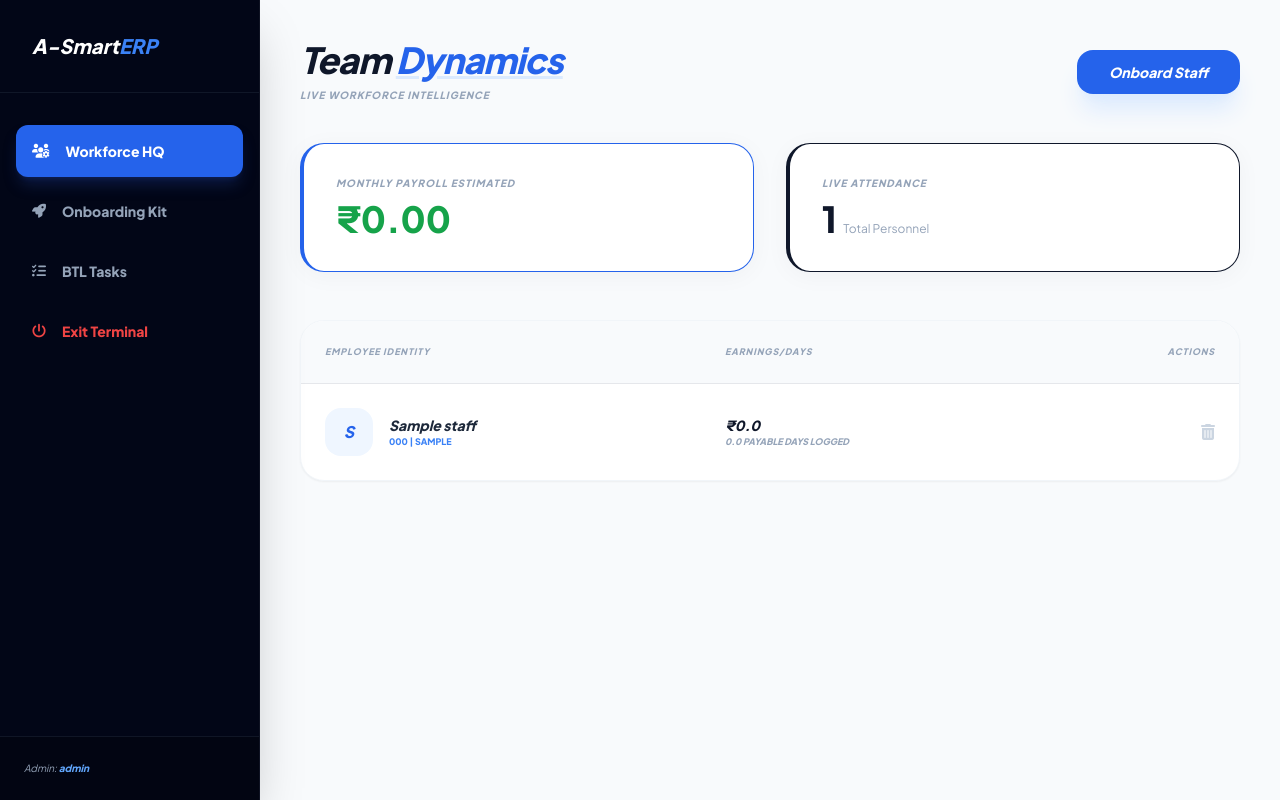
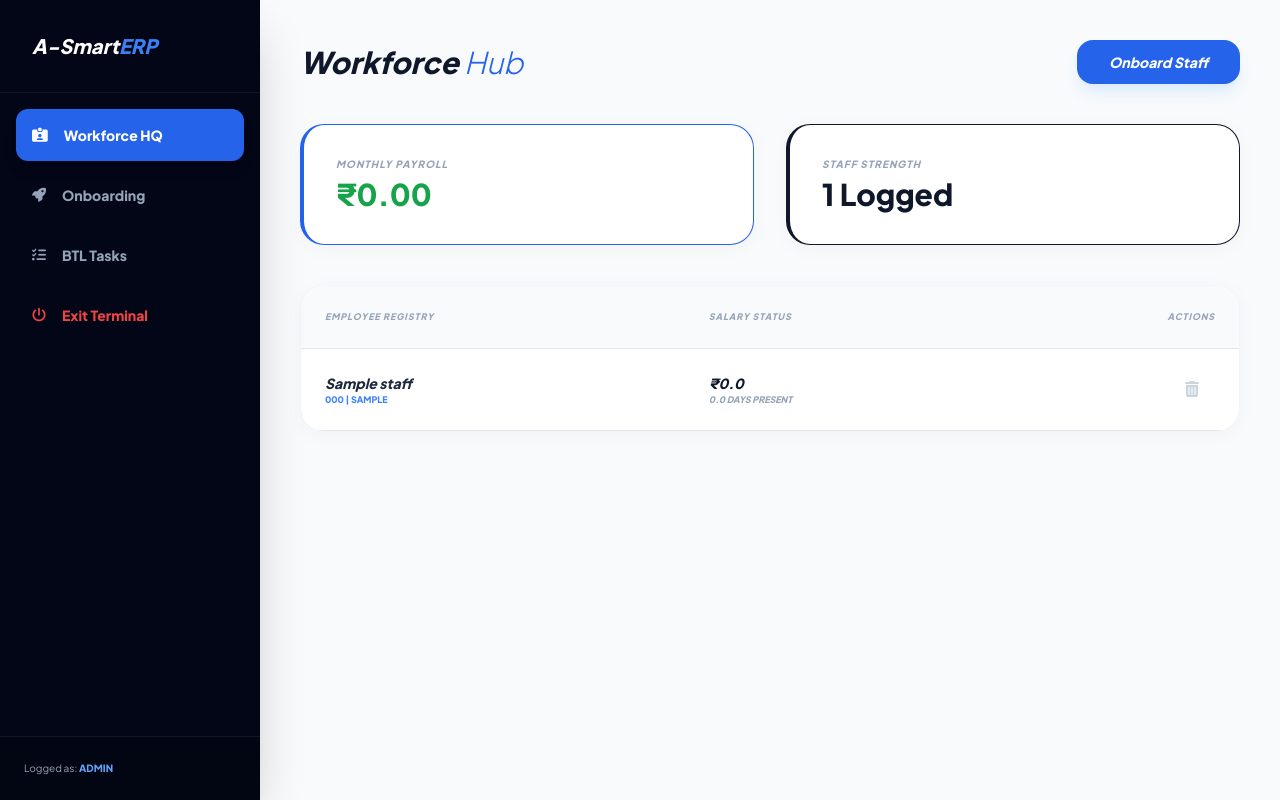
Before and after one commit to careatc1-pixel/A-SmartERP, a Flask app: page /hrm in a window 1280 px wide. Run offline with Flask 3, Linux system fonts and the light colour scheme; a user stored in the database is signed in; tables that the repository leaves empty hold one stand-in row (values such as "Sample post"); some libraries are stand-ins or nearby versions.

Commit message:
ERP Update

```diff
--- a/app.py
+++ b/app.py
@@ -6,7 +6,7 @@ from datetime import datetime
 
 app = Flask(__name__)
 
-# Neon Connection
+# Connection String Fix
 DB_URL = "postgresql://neondb_owner:npg_h85KlFgYbsmE@ep-holy-breeze-amzy28jw-pooler.c-5.us-east-1.aws.neon.tech/neondb?sslmode=require"
 if DB_URL.startswith("postgres://"):
     DB_URL = DB_URL.replace("postgres://", "postgresql://", 1)
@@ -14,7 +14,7 @@ if DB_URL.startswith("postgres://"):
 app.config.update(
     SQLALCHEMY_DATABASE_URI=DB_URL,
     SQLALCHEMY_TRACK_MODIFICATIONS=False,
-    SECRET_KEY='ATC_ULTRA_FIX_2026'
+    SECRET_KEY='ATC_ULTRA_FINAL_FIX'
 )
 
 db = SQLAlchemy(app)
@@ -76,48 +76,43 @@ def logout():
 @login_required
 def hrm():
     if request.method == 'POST':
+        # Simple Add Logic
         last = Staff.query.order_by(Staff.id.desc()).first()
         code = "AC101" if not last else f"AC{int(last.emp_code.replace('AC', '')) + 1}"
         new_s = Staff(
-            emp_code=code,
-            name=request.form.get('name'),
-            designation=request.form.get('designation'),
-            salary=float(request.form.get('salary')),
-            laptop_issued='laptop' in request.form,
-            id_card_issued='id_card' in request.form
+            emp_code=code, name=request.form.get('name'),
+            designation=request.form.get('designation'), salary=float(request.form.get('salary')),
+            laptop_issued='laptop' in request.form, id_card_issued='id_card' in request.form
         )
-        db.session.add(new_s)
-        db.session.commit()
+        db.session.add(new_s); db.session.commit()
         return redirect(url_for('hrm'))
 
-    # Safe Fetching
+    # Initialize Defaults to prevent crash
+    staff_data = []
+    total_payroll = 0.0
+    tasks_list = []
+
     try:
         all_staff = Staff.query.all()
-        tasks = Task.query.all()
-    except:
-        all_staff, tasks = [], []
+        tasks_list = Task.query.all()
+        today = datetime.now()
+        days_in_month = calendar.monthrange(today.year, today.month)[1]
 
-    today = datetime.now()
-    days_in_month = calendar.monthrange(today.year, today.month)[1]
+        for s in all_staff:
+            full = Attendance.query.filter_by(staff_id=s.id, status='Full Day').count()
+            half = Attendance.query.filter_by(staff_id=s.id, status='Half Day').count()
+            payable = full + (half * 0.5)
+            earned = round((s.salary / days_in_month) * payable, 2)
+            total_payroll += earned
+            staff_data.append({'info': s, 'earned': earned, 'payable': payable})
+    except Exception as e:
+        print(f"Error: {e}")
 
-    staff_data = []
-    total_payroll = 0
-    for s in all_staff:
-        full = Attendance.query.filter_by(staff_id=s.id, status='Full Day').count()
-        half = Attendance.query.filter_by(staff_id=s.id, status='Half Day').count()
-        payable = full + (half * 0.5)
-        earned = round((s.salary / days_in_month) * payable, 2)
-        total_payroll += earned
-        staff_data.append({'info': s, 'earned': earned, 'payable': payable})
-
-    return render_template('hrm.html', staff=staff_data, total_payroll=total_payroll, tasks=tasks, name=current_user.username)
-
-@app.route('/delete-staff/<int:id>')
-@login_required
-def delete_staff(id):
-    s = Staff.query.get_or_404(id)
-    db.session.delete(s); db.session.commit()
-    return redirect(url_for('hrm'))
+    return render_template('hrm.html',
+                           staff=staff_data,
+                           total_payroll=total_payroll,
+                           tasks=tasks_list,
+                           name=current_user.username)
 
 if __name__ == '__main__':
     with app.app_context():
--- a/templates/hrm.html
+++ b/templates/hrm.html
@@ -3,154 +3,130 @@
 <head>
     <meta charset="UTF-8">
     <meta name="viewport" content="width=device-width, initial-scale=1.0">
-    <title>A-SmartERP Pro | Terminal</title>
+    <title>A-SmartERP Pro | Hub</title>
     <script src="https://cdn.tailwindcss.com"></script>
     <script defer src="https://unpkg.com/alpinejs@3.x.x/dist/cdn.min.js"></script>
     <link rel="stylesheet" href="https://cdnjs.cloudflare.com/ajax/libs/animate.css/4.1.1/animate.min.css"/>
     <link rel="stylesheet" href="https://cdnjs.cloudflare.com/ajax/libs/font-awesome/6.4.0/css/all.min.css">
     <style>
         @import url('https://fonts.googleapis.com/css2?family=Plus+Jakarta+Sans:wght@300;400;600;800&display=swap');
-        body { font-family: 'Plus Jakarta Sans', sans-serif; background: #f8fafc; margin:0; }
-        .sidebar { background: #020617; width: 260px; height: 100vh; position: fixed; border-right: 1px solid rgba(255,255,255,0.05); }
+        body { font-family: 'Plus Jakarta Sans', sans-serif; background: #f8fafc; margin: 0; }
+        .sidebar { background: #020617; width: 260px; height: 100vh; position: fixed; }
         .content { margin-left: 260px; padding: 40px; }
-        .glass { background: white; border-radius: 1.5rem; border: 1px solid #f1f5f9; box-shadow: 0 4px 25px rgba(0,0,0,0.04); transition: all 0.3s ease; }
-        .glass:hover { transform: translateY(-5px); box-shadow: 0 10px 35px rgba(0,0,0,0.06); }
+        .glass { background: white; border-radius: 1.5rem; border: 1px solid #f1f5f9; box-shadow: 0 4px 20px rgba(0,0,0,0.03); }
         [x-cloak] { display: none !important; }
-        @media (max-width: 1024px) { .sidebar { width: 70px; } .content { margin-left: 70px; } .st { display: none; } }
     </style>
 </head>
 <body x-data="{ tab: 'workforce', modal: false }">
 
     <aside class="sidebar text-slate-400 flex flex-col shadow-2xl z-50">
         <div class="p-8 border-b border-slate-800/50">
-            <h1 class="text-xl font-black italic text-white st">A-Smart<span class="text-blue-500">ERP</span></h1>
+            <h1 class="text-xl font-black italic text-white">A-Smart<span class="text-blue-500">ERP</span></h1>
         </div>
-        <nav class="flex-grow p-4 space-y-2 mt-4">
-            <button @click="tab = 'workforce'" :class="tab == 'workforce' ? 'bg-blue-600 text-white shadow-lg shadow-blue-900/40' : ''" class="w-full flex items-center gap-4 p-4 rounded-xl font-bold text-sm transition-all">
-                <i class="fas fa-users-cog"></i> <span class="st">Workforce HQ</span>
+        <nav class="flex-grow p-4 space-y-2">
+            <button @click="tab = 'workforce'" :class="tab == 'workforce' ? 'bg-blue-600 text-white shadow-lg' : ''" class="w-full flex items-center gap-4 p-4 rounded-xl font-bold text-sm transition-all">
+                <i class="fas fa-id-card-alt"></i> Workforce HQ
             </button>
-            <button @click="tab = 'onboarding'" :class="tab == 'onboarding' ? 'bg-blue-600 text-white shadow-lg shadow-blue-900/40' : ''" class="w-full flex items-center gap-4 p-4 rounded-xl font-bold text-sm transition-all">
-                <i class="fas fa-rocket"></i> <span class="st">Onboarding Kit</span>
+            <button @click="tab = 'onboarding'" :class="tab == 'onboarding' ? 'bg-blue-600 text-white shadow-lg' : ''" class="w-full flex items-center gap-4 p-4 rounded-xl font-bold text-sm transition-all">
+                <i class="fas fa-rocket"></i> Onboarding
             </button>
-            <button @click="tab = 'tasks'" :class="tab == 'tasks' ? 'bg-blue-600 text-white shadow-lg shadow-blue-900/40' : ''" class="w-full flex items-center gap-4 p-4 rounded-xl font-bold text-sm transition-all">
-                <i class="fas fa-tasks"></i> <span class="st">BTL Tasks</span>
+            <button @click="tab = 'tasks'" :class="tab == 'tasks' ? 'bg-blue-600 text-white shadow-lg' : ''" class="w-full flex items-center gap-4 p-4 rounded-xl font-bold text-sm transition-all">
+                <i class="fas fa-tasks"></i> BTL Tasks
             </button>
-            <a href="/logout" class="flex items-center gap-4 p-4 text-red-500 mt-10 font-bold text-sm hover:bg-red-500/10 rounded-xl transition-all">
-                <i class="fas fa-power-off"></i> <span class="st">Exit Terminal</span>
+            <a href="/logout" class="flex items-center gap-4 p-4 text-red-500 mt-10 font-bold text-sm">
+                <i class="fas fa-power-off"></i> Exit Terminal
             </a>
         </nav>
         <div class="p-6 bg-black/20 text-[10px] border-t border-slate-800/50">
-            <p class="st italic">Admin: <span class="text-blue-400 font-bold">{{ name }}</span></p>
+            Logged as: <span class="text-blue-400 font-bold uppercase">{{ name }}</span>
         </div>
     </aside>
 
     <main class="content">
-
         <div x-show="tab == 'workforce'" class="animate__animated animate__fadeIn">
             <header class="flex justify-between items-center mb-10">
-                <div>
-                    <h2 class="text-4xl font-black italic tracking-tight text-slate-900">Team <span class="text-blue-600 underline decoration-blue-100 italic">Dynamics</span></h2>
-                    <p class="text-[10px] font-bold text-slate-400 uppercase tracking-widest mt-2 italic">Live Workforce Intelligence</p>
-                </div>
-                <button @click="modal = true" class="bg-blue-600 text-white px-8 py-3 rounded-2xl font-bold shadow-xl shadow-blue-100 hover:scale-105 transition-all italic text-sm">Onboard Staff</button>
+                <h2 class="text-3xl font-black italic text-slate-900">Workforce <span class="text-blue-600 italic font-light">Hub</span></h2>
+                <button @click="modal = true" class="bg-blue-600 text-white px-8 py-3 rounded-2xl font-bold text-sm italic shadow-lg shadow-blue-100 transition-all hover:scale-105">Onboard Staff</button>
             </header>
 
-            <div class="grid grid-cols-1 md:grid-cols-2 gap-8 mb-12">
+            <div class="grid grid-cols-1 md:grid-cols-2 gap-8 mb-10">
                 <div class="glass p-8 border-l-4 border-blue-600">
-                    <p class="text-[10px] font-bold text-slate-400 uppercase tracking-widest mb-2 italic">Monthly Payroll Estimated</p>
-                    <h3 class="text-4xl font-black text-green-600">₹{{ "{:,.2f}".format(total_payroll) }}</h3>
+                    <p class="text-[10px] font-bold text-slate-400 uppercase tracking-widest mb-1 italic">Monthly Payroll</p>
+                    <h3 class="text-3xl font-black text-green-600">₹{{ "{:,.2f}".format(total_payroll if total_payroll else 0) }}</h3>
                 </div>
                 <div class="glass p-8 border-l-4 border-slate-900">
-                    <p class="text-[10px] font-bold text-slate-400 uppercase tracking-widest mb-2 italic">Live Attendance</p>
-                    <h3 class="text-4xl font-black text-slate-900">{{ staff|length }} <span class="text-xs font-normal text-slate-400">Total Personnel</span></h3>
+                    <p class="text-[10px] font-bold text-slate-400 uppercase tracking-widest mb-1 italic">Staff Strength</p>
+                    <h3 class="text-3xl font-black text-slate-900">{{ staff|length if staff else 0 }} Logged</h3>
                 </div>
             </div>
 
-            <div class="glass overflow-hidden shadow-sm">
+            <div class="glass overflow-hidden">
                 <table class="w-full text-left">
-                    <thead class="bg-slate-50 text-slate-400 text-[9px] font-bold uppercase tracking-widest border-b italic">
-                        <tr><th class="p-6">Employee Identity</th><th class="p-6">Earnings/Days</th><th class="p-6 text-right">Actions</th></tr>
+                    <thead class="bg-slate-50 text-slate-400 text-[9px] font-bold uppercase italic tracking-widest border-b">
+                        <tr><th class="p-6">Employee Registry</th><th class="p-6">Salary Status</th><th class="p-6 text-right">Actions</th></tr>
                     </thead>
-                    <tbody class="divide-y divide-slate-50">
+                    <tbody>
+                        {% if staff %}
                             {% for s in staff %}
-                        <tr class="hover:bg-slate-50 transition group">
-                            <td class="p-6 flex items-center gap-4">
-                                <div class="w-12 h-12 bg-blue-50 text-blue-600 rounded-2xl flex items-center justify-center font-black group-hover:bg-blue-600 group-hover:text-white transition-all italic">{{ s.info.name[:1]|upper }}</div>
-                                <div>
+                            <tr class="hover:bg-slate-50 transition border-b group">
+                                <td class="p-6">
                                     <p class="font-bold text-slate-800 text-sm italic">{{ s.info.name }}</p>
                                     <p class="text-[9px] font-bold text-blue-500 uppercase">{{ s.info.emp_code }} | {{ s.info.designation }}</p>
-                                </div>
                                 </td>
                                 <td class="p-6">
                                     <p class="font-black text-slate-900 text-sm italic">₹{{ s.earned }}</p>
-                                <p class="text-[9px] font-bold text-slate-400 uppercase italic">{{ s.payable }} Payable Days Logged</p>
+                                    <p class="text-[9px] font-bold text-slate-400 italic uppercase">{{ s.payable }} Days Present</p>
                                 </td>
                                 <td class="p-6 text-right">
-                                <a href="/delete-staff/{{ s.info.id }}" class="text-slate-300 hover:text-red-500 transition-all"><i class="fas fa-trash-alt"></i></a>
+                                    <a href="/delete-staff/{{ s.info.id }}" class="text-slate-300 hover:text-red-500 px-4 transition-all"><i class="fas fa-trash-alt"></i></a>
                                 </td>
                             </tr>
                             {% endfor %}
+                        {% else %}
+                            <tr><td colspan="3" class="p-20 text-center text-slate-300 font-bold italic">No active personnel found.</td></tr>
+                        {% endif %}
                     </tbody>
                 </table>
             </div>
         </div>
 
-        <div x-show="tab == 'onboarding'" class="animate__animated animate__fadeIn" x-cloak>
-            <h2 class="text-3xl font-black italic mb-10 text-slate-900">Joining <span class="text-blue-600 underline decoration-blue-100 italic">Kit Tracker</span></h2>
+        <div x-show="tab == 'onboarding'" x-cloak class="animate__animated animate__fadeIn">
+            <h2 class="text-3xl font-black italic mb-10 text-slate-900">Joining <span class="text-blue-600 italic font-light">Kit</span></h2>
             <div class="grid grid-cols-1 md:grid-cols-2 lg:grid-cols-3 gap-6">
+                {% if staff %}
                     {% for s in staff %}
-                <div class="glass p-6 border-t-2 border-blue-500 group">
-                    <div class="flex justify-between items-center mb-6">
-                        <h4 class="font-black italic text-slate-800">{{ s.info.name }}</h4>
-                        <span class="text-[8px] font-bold px-2 py-1 bg-blue-50 text-blue-500 rounded-md">{{ s.info.emp_code }}</span>
-                    </div>
-                    <div class="space-y-3">
-                        <div class="flex justify-between items-center p-3 bg-slate-50 rounded-xl">
-                            <span class="text-[10px] font-bold text-slate-500 uppercase">Laptop Issued</span>
+                    <div class="glass p-6 group hover:border-blue-200 transition-all">
+                        <h4 class="font-black italic text-slate-800 mb-4 border-b pb-2">{{ s.info.name }}</h4>
+                        <div class="space-y-4">
+                            <div class="flex justify-between items-center p-3 bg-slate-50 rounded-xl text-[10px] font-bold uppercase italic">
+                                <span>Laptop Assets</span>
                                 <i class="fas {{ 'fa-check-circle text-green-500' if s.info.laptop_issued else 'fa-times-circle text-slate-300' }}"></i>
                             </div>
-                        <div class="flex justify-between items-center p-3 bg-slate-50 rounded-xl">
-                            <span class="text-[10px] font-bold text-slate-500 uppercase">ID Card Provided</span>
+                            <div class="flex justify-between items-center p-3 bg-slate-50 rounded-xl text-[10px] font-bold uppercase italic">
+                                <span>Official ID Card</span>
                                 <i class="fas {{ 'fa-check-circle text-green-500' if s.info.id_card_issued else 'fa-times-circle text-slate-300' }}"></i>
                             </div>
                         </div>
                     </div>
                     {% endfor %}
+                {% endif %}
             </div>
         </div>
-
-        <div x-show="tab == 'tasks'" class="animate__animated animate__fadeIn" x-cloak>
-            <h2 class="text-3xl font-black italic mb-10 text-slate-900">BTL <span class="text-blue-600 underline decoration-blue-100 italic">Terminal</span></h2>
-            <div class="grid grid-cols-1 md:grid-cols-3 gap-6">
-                {% for t in tasks %}
-                <div class="glass p-6 {{ 'border-t-4 border-red-500 shadow-red-50' if t.priority == 'High' else 'border-t-4 border-slate-300' }}">
-                    <p class="text-[8px] font-bold uppercase tracking-widest text-slate-400 mb-2 italic">{{ t.priority }} Priority</p>
-                    <h5 class="font-bold italic text-slate-800 mb-6">{{ t.title }}</h5>
-                    <div class="flex justify-between items-center border-t pt-4">
-                        <span class="text-[9px] font-black uppercase text-blue-500 bg-blue-50 px-2 py-1 rounded-md">{{ t.status }}</span>
-                        <i class="fas fa-camera text-slate-300 hover:text-blue-500 cursor-pointer transition"></i>
-                    </div>
-                </div>
-                {% endfor %}
-            </div>
-        </div>
-
     </main>
 
     <div x-show="modal" x-cloak class="fixed inset-0 z-[100] flex justify-end">
         <div @click="modal = false" class="absolute inset-0 bg-slate-900/40 backdrop-blur-sm"></div>
         <div class="relative w-full max-w-sm bg-white h-full shadow-2xl p-10 animate__animated animate__slideInRight">
-            <h3 class="text-3xl font-black italic mb-8 border-b pb-4 tracking-tighter italic">Digital <span class="text-blue-600">Entry</span></h3>
+            <h3 class="text-3xl font-black italic mb-8 border-b pb-4">Digital <span class="text-blue-600">Entry</span></h3>
             <form method="POST" class="space-y-6">
-                <input type="text" name="name" placeholder="Full Name" required class="w-full bg-slate-50 p-4 rounded-xl outline-none font-bold italic border focus:border-blue-500 transition-all">
-                <input type="text" name="designation" placeholder="Work Role" required class="w-full bg-slate-50 p-4 rounded-xl outline-none font-bold italic border focus:border-blue-500 transition-all">
-                <input type="number" name="salary" placeholder="Monthly Salary (₹)" required class="w-full bg-slate-50 p-4 rounded-xl outline-none font-bold italic border focus:border-blue-500 transition-all">
+                <input type="text" name="name" placeholder="Full Name" required class="w-full bg-slate-50 p-4 rounded-xl outline-none font-bold italic border focus:border-blue-500">
+                <input type="text" name="designation" placeholder="Work Role" required class="w-full bg-slate-50 p-4 rounded-xl outline-none font-bold italic border focus:border-blue-500">
+                <input type="number" name="salary" placeholder="Monthly CTC (₹)" required class="w-full bg-slate-50 p-4 rounded-xl outline-none font-bold italic border focus:border-blue-500">
                 <div class="p-4 bg-slate-50 rounded-2xl space-y-3">
-                    <p class="text-[9px] font-bold text-slate-400 uppercase tracking-widest mb-2 italic">Kit Assets</p>
-                    <label class="flex items-center gap-3 text-[10px] font-bold text-slate-600 italic cursor-pointer"><input type="checkbox" name="laptop" class="w-4 h-4 rounded"> Laptop Issued</label>
-                    <label class="flex items-center gap-3 text-[10px] font-bold text-slate-600 italic cursor-pointer"><input type="checkbox" name="id_card" class="w-4 h-4 rounded"> ID Card Provided</label>
+                    <label class="flex items-center gap-3 text-[10px] font-bold text-slate-600 italic cursor-pointer"><input type="checkbox" name="laptop"> Laptop Issued</label>
+                    <label class="flex items-center gap-3 text-[10px] font-bold text-slate-600 italic cursor-pointer"><input type="checkbox" name="id_card"> ID Card Provided</label>
                 </div>
-                <button type="submit" class="w-full bg-blue-600 text-white p-5 rounded-2xl font-bold uppercase italic tracking-widest shadow-xl shadow-blue-200 hover:bg-blue-700 transition-all">Sync to Cloud</button>
+                <button type="submit" class="w-full bg-blue-600 text-white p-5 rounded-2xl font-bold uppercase italic tracking-widest shadow-xl shadow-blue-200">Sync to Cloud</button>
             </form>
         </div>
     </div>
```
Lines whose indentation alone changed are shown as unchanged.
